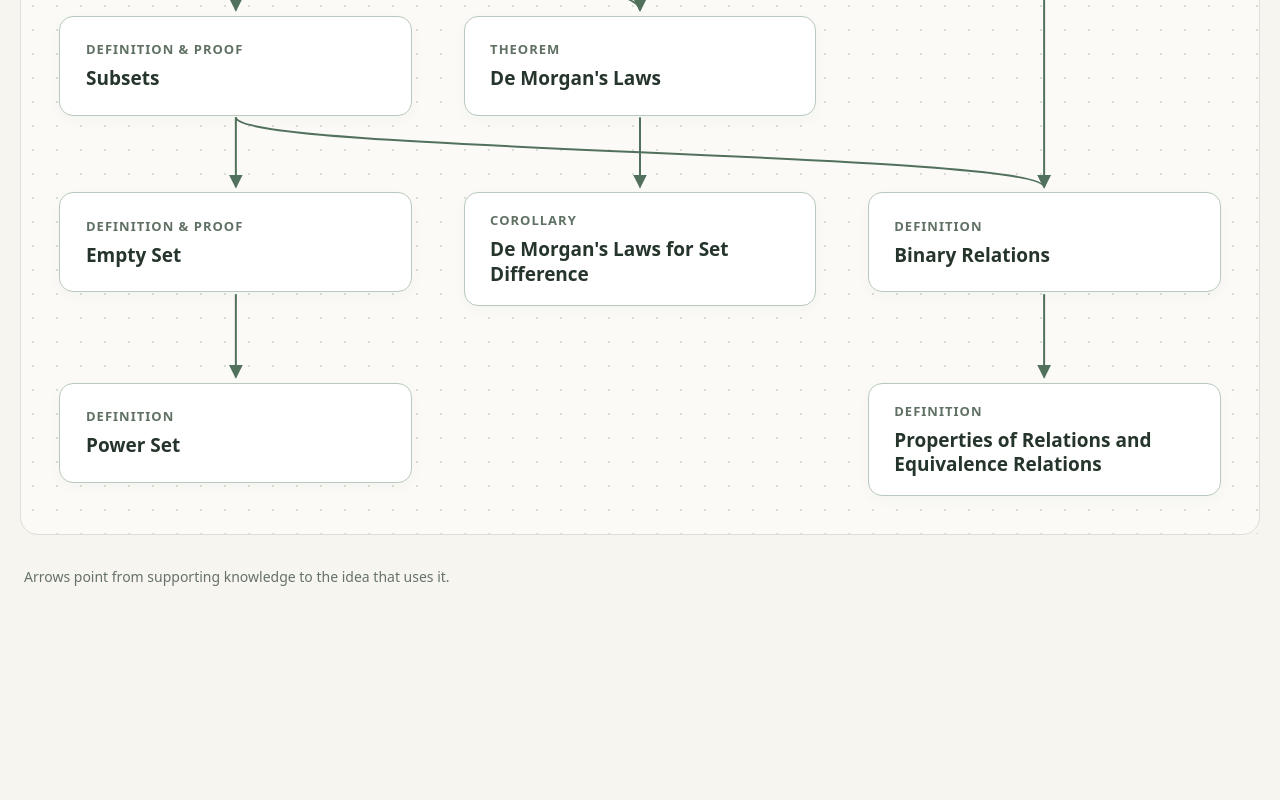
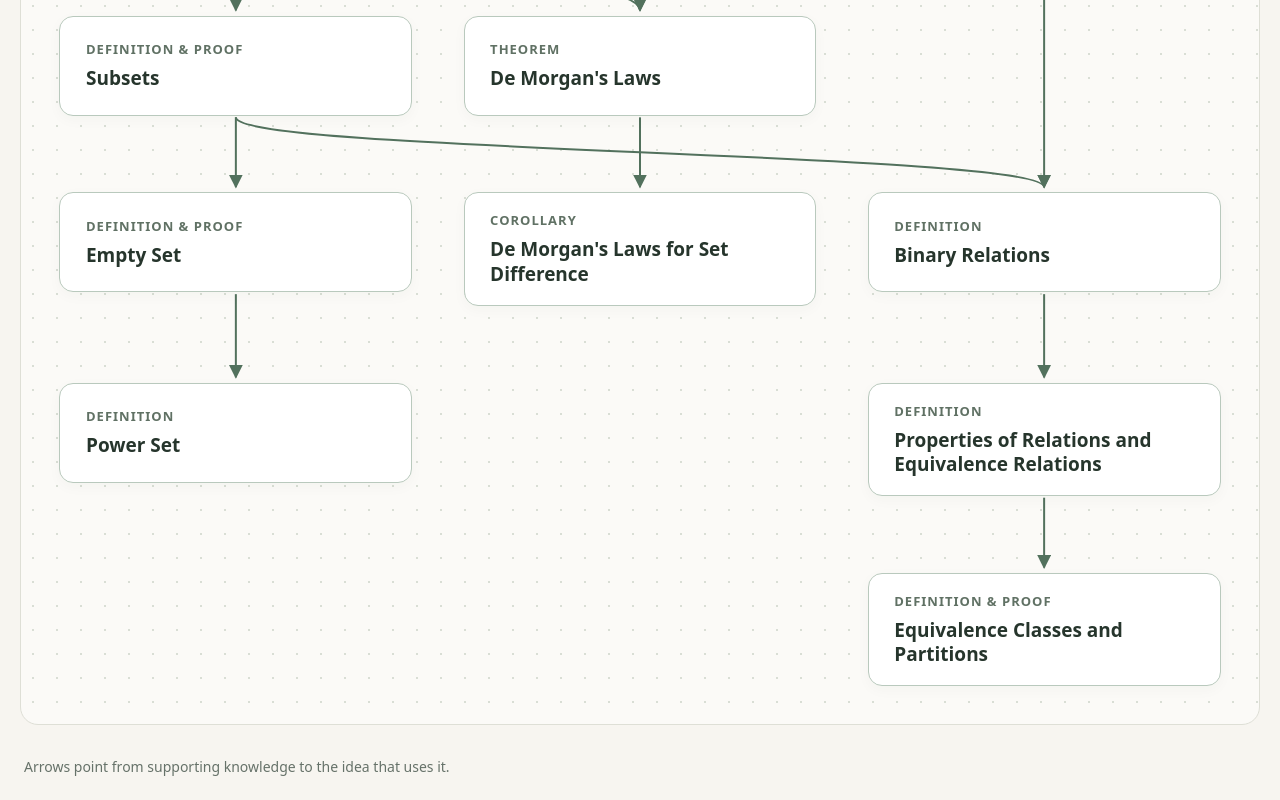
Before and after one commit to tzst-zhdzds/Mathematical-Derivations, a plain HTML site: page index.html in a window 1280 px wide. Shown: the part 588-1388 px from the top of the page. Before the commit the page ends 1198 px from the top, so only its background shows below. Drawn offline with Linux system fonts and the light colour scheme.

Commit message:
Update index.html

```diff
--- a/index.html
+++ b/index.html
@@ -214,6 +214,14 @@
 
     const cards = [
       {
+        id: "equivalence-classes",
+        title: "Equivalence Classes and Partitions",
+        type: "Definition & Proof",
+        file: "./cards/equivalence-classes.html",
+        x: 680,
+        y: 1060
+      },
+      {
         id: "sets",
         title: "Sets",
         type: "Definition",
@@ -307,6 +315,7 @@
     // Each arrow goes from a prerequisite to the card that uses it.
 
     const links = [
+      { from: "properties-of-relations", to: "equivalence-classes" },
       { from: "sets", to: "set-equality" },
       { from: "sets", to: "set-operations" },
       { from: "sets", to: "cartesian-product" },
```
